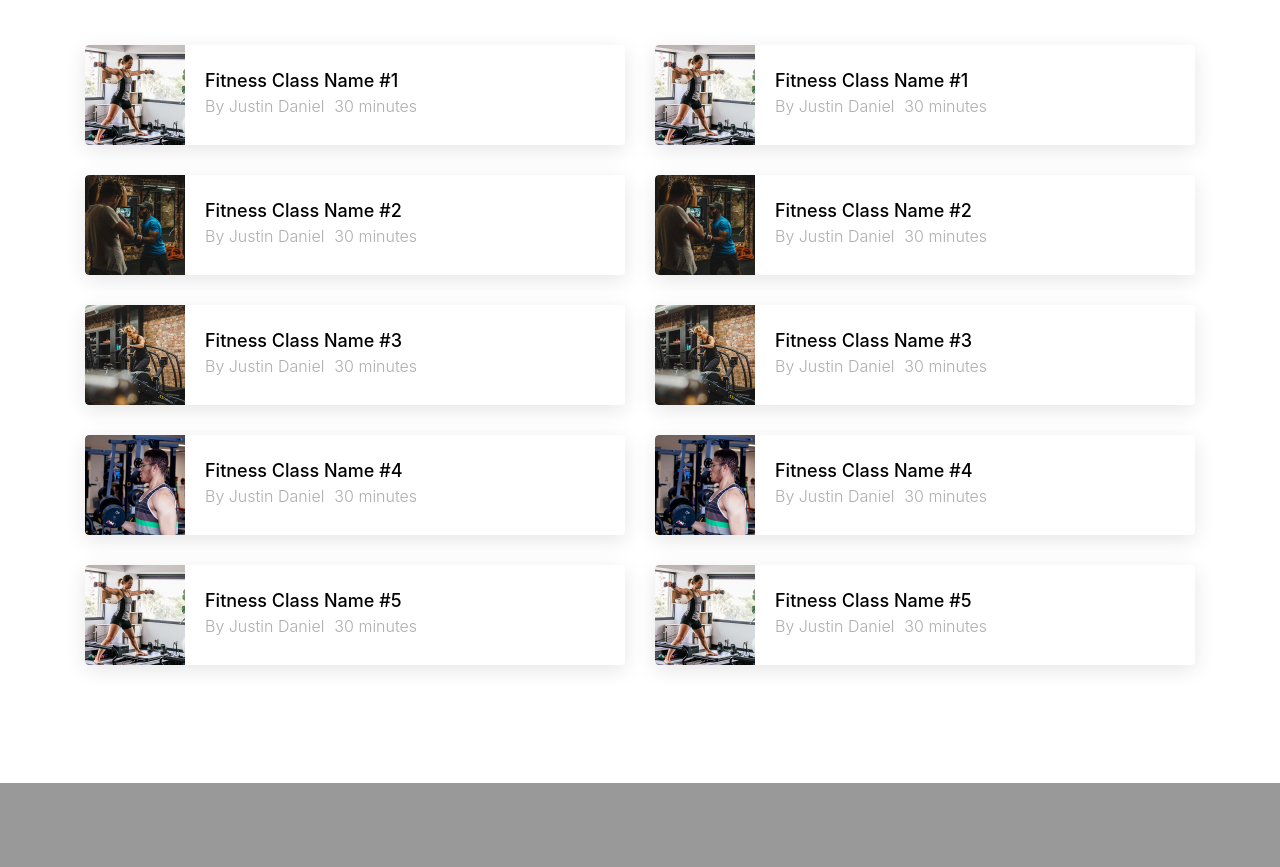
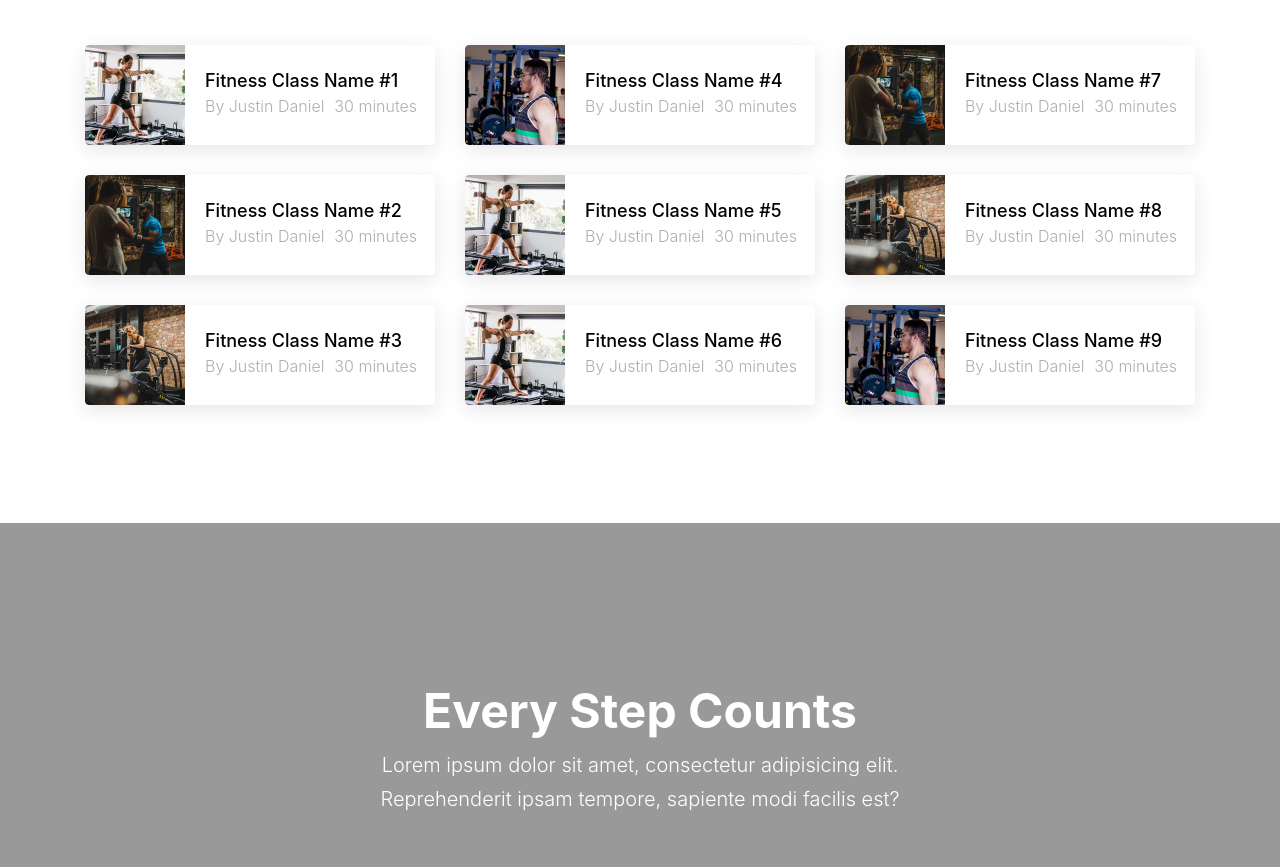
Before and after one commit to Warissara-05/my-ecommerce-site, a plain HTML site: page index.html in a window 1280 px wide. Shown: the part 2600-3467 px from the top of the page. Drawn offline with Linux system fonts and the light colour scheme; files whose address does not match are found by name; a web font is replaced by a local one.

Commit message:
first edit

```diff
--- a/index.html
+++ b/index.html
@@ -193,8 +193,9 @@
             Separated they live in Bookmarksgrove right at the coast of the Semantics, a large language ocean.</p>
           </div>
         </div>
+
         <div class="row">
-          <div class="col-lg-6">
+          <div class="col-lg-4">
             <div class="class-item d-flex align-items-center">
               <a href="single.html" class="class-item-thumbnail">
                 <img src="images/img_1.jpg" alt="Image">
@@ -231,6 +232,8 @@
               </div>
             </div>
 
+          </div>
+          <div class="col-lg-4">
             <div class="class-item d-flex align-items-center">
               <a href="single.html" class="class-item-thumbnail">
                 <img src="images/img_4.jpg" alt="Image">
@@ -255,28 +258,27 @@
               </div>
             </div>
 
-
-          </div>
-          <div class="col-lg-6">
-            <div class="class-item d-flex align-items-center">
-              <a href="single.html" class="class-item-thumbnail">
-                <img src="images/img_1.jpg" alt="Image">
-              </a>
-              <div class="class-item-text">
-
-                <h2><a href="single.html">Fitness Class Name #1</a></h2>
-                <span>By Justin Daniel</span>,
-                <span>30 minutes</span>
-              </div>
-            </div>
-
+            <div class="class-item d-flex align-items-center">
+              <a href="single.html" class="class-item-thumbnail">
+                <img src="images/img_1.jpg" alt="Image">
+              </a>
+              <div class="class-item-text">
+
+                <h2><a href="single.html">Fitness Class Name #6</a></h2>
+                <span>By Justin Daniel</span>,
+                <span>30 minutes</span>
+              </div>
+            </div>
+          </div>
+
+        <div class="col-lg-4">
           <div class="class-item d-flex align-items-center">
             <a href="single.html" class="class-item-thumbnail">
               <img src="images/img_2.jpg" alt="Image">
             </a>
             <div class="class-item-text">
 
-                <h2><a href="single.html">Fitness Class Name #2</a></h2>
+              <h2><a href="single.html">Fitness Class Name #7</a></h2>
               <span>By Justin Daniel</span>,
               <span>30 minutes</span>
             </div>
@@ -288,7 +290,7 @@
             </a>
             <div class="class-item-text">
 
-                <h2><a href="single.html">Fitness Class Name #3</a></h2>
+              <h2><a href="single.html">Fitness Class Name #8</a></h2>
               <span>By Justin Daniel</span>,
               <span>30 minutes</span>
             </div>
@@ -300,19 +302,7 @@
             </a>
             <div class="class-item-text">
 
-                <h2><a href="single.html">Fitness Class Name #4</a></h2>
-                <span>By Justin Daniel</span>,
-                <span>30 minutes</span>
-              </div>
-            </div>
-
-            <div class="class-item d-flex align-items-center">
-              <a href="single.html" class="class-item-thumbnail">
-                <img src="images/img_1.jpg" alt="Image">
-              </a>
-              <div class="class-item-text">
-
-                <h2><a href="single.html">Fitness Class Name #5</a></h2>
+              <h2><a href="single.html">Fitness Class Name #9</a></h2>
               <span>By Justin Daniel</span>,
               <span>30 minutes</span>
             </div>
```
Lines whose indentation alone changed are shown as unchanged.
